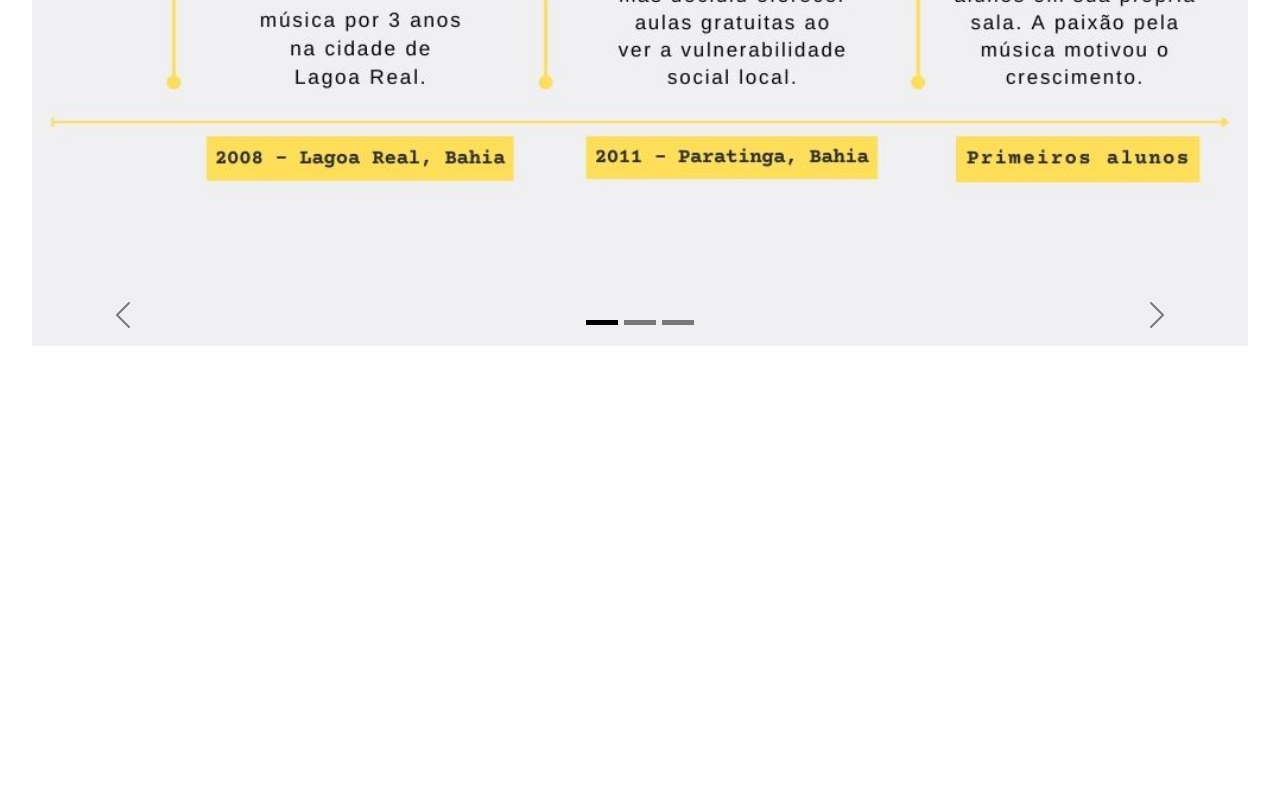
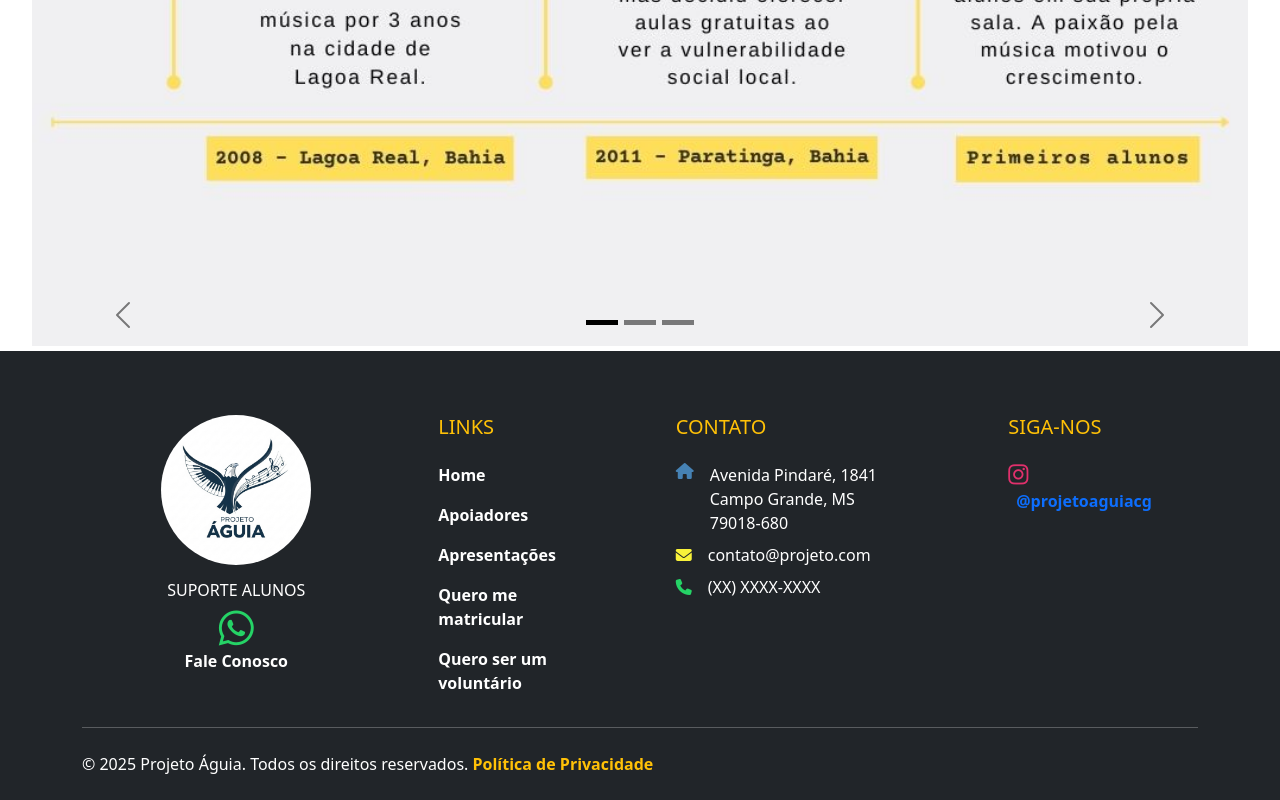
Before and after one commit to MariaYasmimOliveira/projeto-aguia, a plain HTML site: page nossahistoria.html in a window 1280 px wide. Shown: the part 1380-2180 px from the top of the page. Before the commit the page ends 1731 px from the top, so only its background shows below. Drawn offline with nearby package versions, Linux system fonts and the light colour scheme.

Commit message:
Adiciona rodapé à página Nossa História

```diff
--- a/nossahistoria.html
+++ b/nossahistoria.html
@@ -6,6 +6,7 @@
     <title>NossaHistória</title>
 
  <link href="https://cdn.jsdelivr.net/npm/bootstrap@5.3.3/dist/css/bootstrap.min.css" rel="stylesheet" integrity="sha384-QWTKZyjpPEjISv5WaRU9OFeRpok6YctnYmDr5pNlyT2bRjXh0JMhjY6hW+ALEwIH" crossorigin="anonymous">
+ <link rel="stylesheet" href="https://cdnjs.cloudflare.com/ajax/libs/font-awesome/6.5.2/css/all.min.css" integrity="sha512-SnH5WK+bZxgPHs44uWIX+LLJAJ9/2PkPKZ5QiAj6Ta86w+fsb2TkcmfRyVX3pBnMFcV7oQPJkl9QevSCWr3W6A==" crossorigin="anonymous" referrerpolicy="no-referrer" />
  <link rel="stylesheet" href="https://cdn.jsdelivr.net/npm/bootstrap-icons@1.11.3/font/bootstrap-icons.min.css">
 <script src="https://cdn.jsdelivr.net/npm/bootstrap@5.3.3/dist/js/bootstrap.bundle.min.js" integrity="sha384-YvpcrYf0tY3lHB60NNkmXc5s9fDVZLESaAA55NDzOxhy9GkcIdslK1eN7N6jIeHz" crossorigin="anonymous"></script>
 
@@ -114,6 +115,77 @@
 </div>
 </div>
 
+<footer class="bg-dark text-white pt-5 pb-4">
+    <div class="container text-center text-md-left">
+        <div class="row text-center text-md-left">
+
+        <div class="col-md-3 col-lg-3 col-xl-3 mx-auto mt-3 text-center text-md-left">
+    <h5 class="mb-3 font-weight-bold text-warning">
+       <img src="image/logoFigurativa.png" alt="Logo do Projeto" class="img-fluid rounded-circle" style="max-width: 150px;">
+    </h5>
+
+    <h6 class="text-uppercase mb-2 font-weight-bold">
+        Suporte Alunos
+    </h6>
+    <a href="https://api.whatsapp.com/send?phone=SEU_NUMERO_COM_DDD"
+       target="_blank"
+       class="text-white d-block mb-3"
+       style="text-decoration: none;">
+        <i class="fab fa-whatsapp" style="font-size: 2.5rem; color: #25D366;"></i>
+        <br> Fale Conosco
+    </a>
+</div>
+
+<div class="col-md-2 col-lg-2 col-xl-2 mx-auto mt-3 text-start">
+    <h5 class="text-uppercase mb-4 font-weight-bold text-warning">Links</h5>
+    <p><a href="index.html" class="text-white" style="text-decoration: none;">Home</a></p>
+    <p><a href="#" class="text-white" style="text-decoration: none;">Apoiadores</a></p>
+    <p><a href="#" class="text-white" style="text-decoration: none;">Apresentações</a></p>
+    <p><a href="#" class="text-white" style="text-decoration: none;">Quero me matricular</a></p>
+    <p><a href="#" class="text-white" style="text-decoration: none;">Quero ser um voluntário</a></p>
+</div>
+
+<div class="col-md-4 col-lg-3 col-xl-3 mx-auto mt-3 text-start">
+    <h5 class="text-uppercase mb-4 font-weight-bold text-warning">Contato</h5>
+    <div class="d-flex align-items-start mb-2">
+        <i class="fas fa-home me-3 icone-casa"></i>
+        <div class="d-flex flex-column">
+            <span>Avenida Pindaré, 1841</span>
+            <span>Campo Grande, MS</span>
+            <span>79018-680</span>
+        </div>
+    </div>
+    <div class="d-flex align-items-center mb-2">
+        <i class="fas fa-envelope me-3 icone-email"></i>
+        <span>contato@projeto.com</span>
+    </div>
+    <div class="d-flex align-items-center mb-2">
+        <i class="fas fa-phone me-3 icone-telefone"></i>
+        <span>(XX) XXXX-XXXX</span>
+    </div>
+</div>
+
+            <div class="col-md-4 col-lg-2 col-xl-2 mx-auto mt-3 text-start">
+    <h5 class="text-uppercase mb-4 font-weight-bold text-warning">Siga-nos</h5>
+    <a href="https://www.instagram.com/projetoaguiacg/" target="_blank" style="text-decoration: none;">
+        <i class="fab fa-instagram" style="font-size: 23px; color: #E1306C;"></i>
+        <span class="ms-2" style="font-size: 1rem;">@projetoaguiacg</span>
+    </a>
+</div>
+
+        </div>
+
+        <hr class="mb-4">
+
+        <div class="row align-items-center">
+            <div class="col-md-7 col-lg-8 text-start">
+                <p class="mb-0">&copy; 2025 Projeto Águia. Todos os direitos reservados.
+                    <a href="#" style="text-decoration: none;"><strong class="text-warning">Política de Privacidade</strong></a>
+                </p>
+            </div>
+        </div>
+    </div>
+</footer>
 
 </body>
 </html>
--- a/style.css
+++ b/style.css
@@ -379,3 +379,17 @@ h1 {
     font-size: 5rem !important;
     color: #ffde59 !important;
 }
+
+/* ===== ESTILOS ÍCONES RODAPÉ - PÁGINA NOSSA HISTÓRIA ===== */
+
+.icone-casa {
+    color: #4682B4;
+}
+
+.icone-email {
+    color: #f9f23a;
+}
+
+.icone-telefone {
+    color: #25D366;
+}
```
